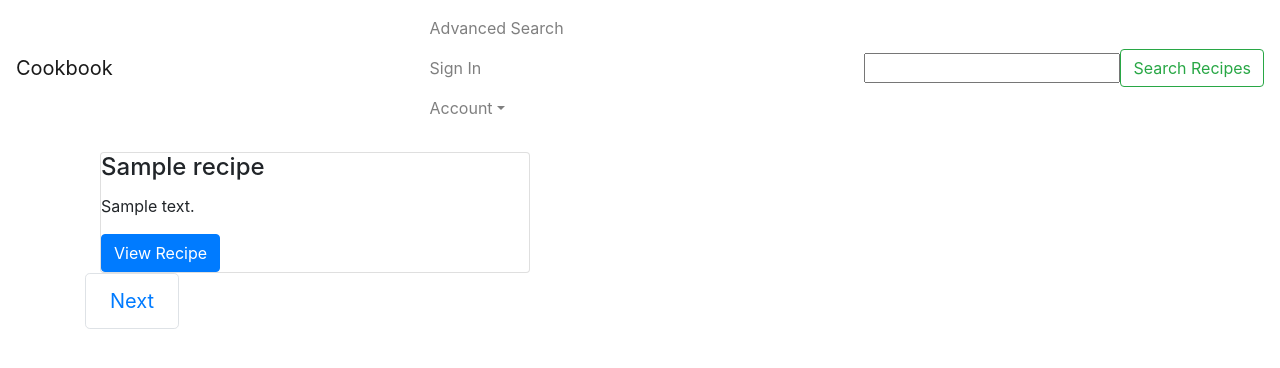
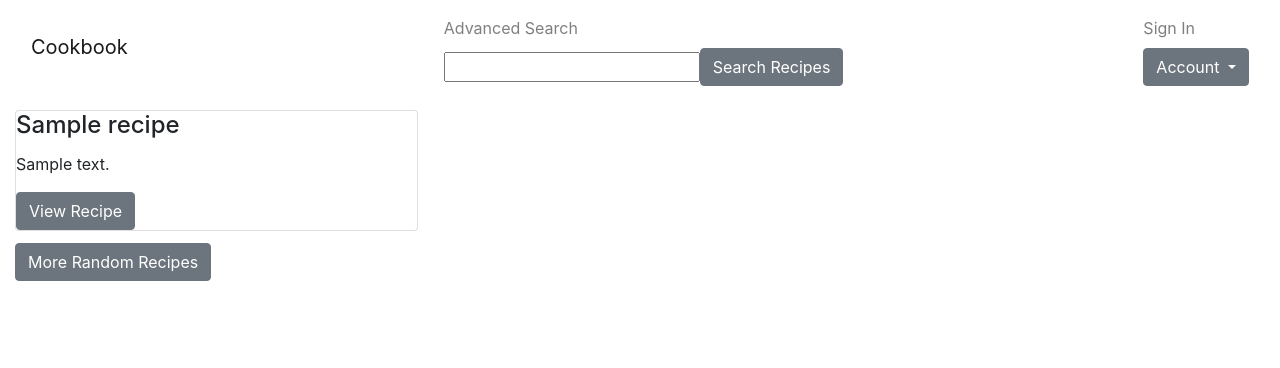
Before and after one commit to BradleyAllanDavis/CookbookDjango, a Django app: template templates/cookbook/index.html in a window 1280 px wide. Shown: the top 368 px of the page. Run offline with Django 3.2, Linux system fonts and the light colour scheme; the template is opened without the code that fills it: most values are stand-ins (such as "Sample title", 1, 10 or a date in 2020); form fields are guessed from the names that the template uses; some libraries are stand-ins or nearby versions.

Commit message:
Update base.html and index.html

```diff
--- a/templates/base.html
+++ b/templates/base.html
@@ -19,45 +19,53 @@
 
 	<body>
 
-    <!-- Navbar -->
+		<!-- NavBar -->
 		<nav class="navbar navbar-light bg-faded" role="navigation">
+			<div class="container-fluid">
+				<div class="navbar-header">
 					<a class="navbar-brand" href="{% url 'cookbook:index' %}">Cookbook</a>
+				</div>
 
-            <ul class="nav navbar-nav">
+				<!-- Left side of nav bar -->
+				<ul class="nav navbar-nav navbar-left">
 					<li class="nav-item">
 						<a class="nav-link" href="{% url 'cookbook:advanced_search' %}">Advanced Search</a>
 					</li>
+					<li class="nav-item">
+						<form class="form-inline float-right" action="{% url 'cookbook:advanced_search' %}" method="GET">
+							{{ simple_search_form.recipe_name_search_term }}
+							<input type="submit" value="Search Recipes" class="btn btn-secondary"/>
+						</form>
+					</li>
+				</ul>
+				<!-- Left side of nav bar -->
 
+				<!-- Right side of nav bar -->
+				<ul class="nav navbar-nav navbar-right float-xs-right">
 					<li class="nav-item">
 						<a class="nav-link" href="{% url 'cookbook:login' %}">Sign In</a>
 					</li>
-
+					<!-- Dropdown menu -->
 					<li class="nav-item dropdown">
-
-                    <a class="nav-link dropdown-toggle" href="http://example.com" id="supportedContentDropdown"
-                       data-toggle="dropdown" aria-haspopup="true" aria-expanded="false">Account</a>
-
-                    <div class="dropdown-menu" aria-labelledby="supportedContentDropdown">
+						<button type="button" class="btn btn-secondary dropdown-toggle" data-toggle="dropdown" aria-haspopup="true" aria-expanded="false">
+							Account
+						</button>
+						<div class="dropdown-menu dropdown-menu-right">
 							<a class="dropdown-item" href="{% url 'cookbook:create_user_account' %}">Create Account</a>
 							<a class="dropdown-item" href="{% url 'cookbook:password_change' %}">Change Password</a>
 							<a class="dropdown-item" href="{% url 'cookbook:user_profile' %}">User Profile</a>
 							<a class="dropdown-item" href="{% url 'cookbook:logout' %}?next=/cookbook">Log Out</a>
 						</div>
 					</li>
+					<!-- Dropdown menu -->
+				</ul>
+				<!-- Right side of nav bar -->
 
-            </ul>
-            <form class="form-inline float-xs-right" action="{% url 'cookbook:advanced_search' %}" method="GET">
-                {{ simple_search_form.recipe_name_search_term }}
-                <input type="submit" value="Search Recipes" class="btn btn-outline-success"/>
-            </form>
+			</div>
+		</nav>
+		<!-- NavBar -->
 
-        </nav>
-    <!-- End NavBar -->
-
-<!-- Container for Content -->
-<div class="container">
-    <div class="row">
-        <div class="col-md-10">
+		<div class="container-fluid">
 			<p>
 				<!-- Content -->
 				{% block content %}
@@ -65,9 +73,7 @@
 				<!-- End Content -->
 			</p>
 		</div>
-      </div>
-    </div>
-    <!-- End Container -->
+		<!-- Container for Content -->
 
 		<script src="https://ajax.googleapis.com/ajax/libs/jquery/3.1.1/jquery.min.js"
 			integrity="sha384-3ceskX3iaEnIogmQchP8opvBy3Mi7Ce34nWjpBIwVTHfGYWQS9jwHDVRnpKKHJg7"
--- a/templates/cookbook/create_user_account.html
+++ b/templates/cookbook/create_user_account.html
@@ -1,8 +1,7 @@
 {% extends 'base.html' %}
 {% block content %}
 
-<div class="row">
-    <div class="col-md-3">
+<div class="col-md-4 col-centered">
 	<form role="form">
 		<div class="form-group">
 			<label for="exampleInputEmail1">First Name:</label>
@@ -25,6 +24,5 @@
 		</div>
 	</form>
 </div>
-</div>
 
 {% endblock %}
--- a/templates/cookbook/detail.html
+++ b/templates/cookbook/detail.html
@@ -1,11 +1,10 @@
 {% extends 'base.html' %}
+
 {% block content %}
 
 {% if error_message %}
 <p style="color:red">{{ error_message }}</p>
 {% endif %}
-
-<div class="row">
 
 <!-- Recipe Information -->
 <div class="col-md-8">
@@ -25,7 +24,7 @@
   </p><br>
   <p>
     {% for recipe_tag in recipe.recipetag_set.all %}
-            <a class="tag tag-pill tag-info" href="{% url 'cookbook:tag_search' recipe_tag.tag.tag_name %}">
+    <a class="tag tag-pill tag-default" href="{% url 'cookbook:tag_search' recipe_tag.tag.tag_name %}">
       {{ recipe_tag.tag.tag_name }}</a>
     {% endfor %}
   </p>
@@ -52,7 +51,6 @@
 </div>
 <!-- Ingredient/Nutrient Information -->
 
-</div>
 
 <!-- Favorite Recipe Button -->
 <div class="row">
--- a/templates/cookbook/index.html
+++ b/templates/cookbook/index.html
@@ -1,31 +1,33 @@
 {% extends 'base.html' %}
+
 {% block content %}
 
 <!-- Recipe Thumbnails -->
 {% if recipe_list %}
+<div class="card-columns">
   {% for recipe in recipe_list %}
-<div class="col-lg-6">
   <div class="card">
     <div class="card-block">
       <h4 class="card-title">{{ recipe.title }}</h4>
       <p class="card-text">{{recipe.description}}</p>
-            <a class="btn btn-primary" href="{% url 'cookbook:detail' recipe.id %}">View Recipe</a>
+      <a class="btn btn-secondary" href="{% url 'cookbook:detail' recipe.id %}">View Recipe</a>
     </div>
   </div>
-
+  {% endfor %}
 </div>
-{% endfor %}
 {% else %}
 <p>No recipes are available.</p>
 {% endif %}
+<!-- Recipe Thumbnails -->
 
-<!-- Pagination -->
-<div class="text-center">
-    <ul class="pagination pagination-lg">
+<!-- More random recipes button -->
+<div class="text-xs-center">
+  <ul class="pagination">
     <li class="page-item">
-            <a class="page-link" href="{% url 'cookbook:index' %}">Next</a>
+      <a class="btn btn-secondary" href="{% url 'cookbook:index' %}">More Random Recipes</a>
     </li>
   </ul>
 </div>
-<!-- Pagination -->
+<!-- More random recipes button -->
+
 {% endblock %}
```
Lines whose indentation alone changed are shown as unchanged.
